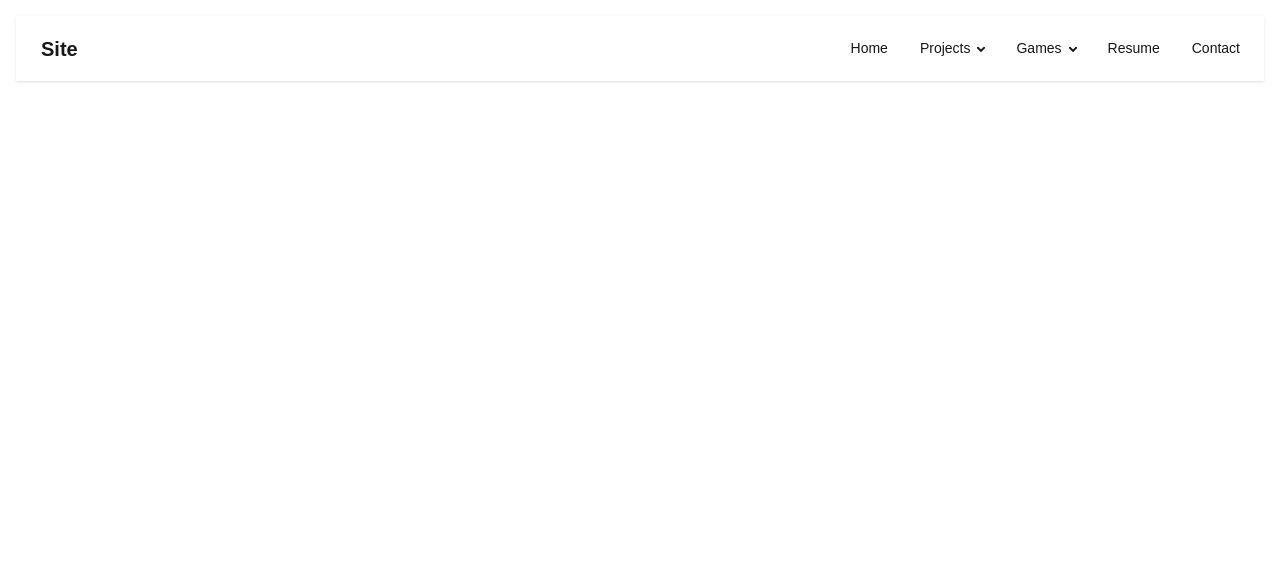
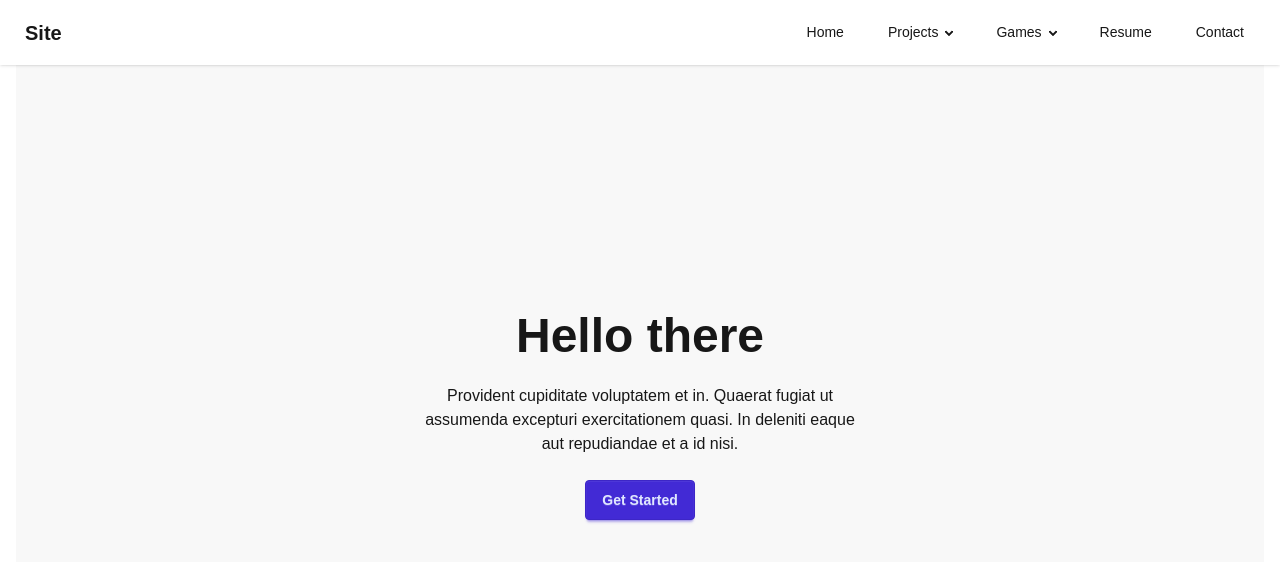
Before and after one commit to Codster177/web-dev-learning, a Next.js app in the folder next-app/: page / in a window 1280 px wide. Shown: the top 562 px of the page. Built offline with nearby package versions, Linux system fonts and the light colour scheme.

Commit message:
navbar troubles

```diff
--- /dev/null
+++ b/next-app/app/components/CenterPiece/CenterPiece.tsx
@@ -0,0 +1,20 @@
+import React from 'react'
+
+const CenterPiece = () => {
+  return (
+    <div className="hero bg-base-200 min-h-screen">
+        <div className="hero-content text-center">
+            <div className="max-w-md">
+            <h1 className="text-5xl font-bold">Hello there</h1>
+            <p className="py-6">
+                Provident cupiditate voluptatem et in. Quaerat fugiat ut assumenda excepturi exercitationem
+                quasi. In deleniti eaque aut repudiandae et a id nisi.
+            </p>
+            <button className="btn btn-primary">Get Started</button>
+            </div>
+        </div>
+    </div>
+  )
+}
+
+export default CenterPiece
--- a/next-app/app/components/NavBar/NavBar.tsx
+++ b/next-app/app/components/NavBar/NavBar.tsx
@@ -1,15 +1,15 @@
 import React from 'react'
 import NavBarItem from './NavBarItem';
 
-const NavBarCss = "navbar bg-base-100 shadow-sm";
+const NavBarCss = "navbar fixed bg-base-100 shadow-sm -ml-4 -mt-4";
 
 interface Props{
     websiteName: string;
 }
 
 const NavBar = (props: Props) => {
-    let projectsList = ["Symptomatch", "Bound by the Book", "Time Management Calculator"]
-    let gamesList = ["Boomerang Bunnie", "Growing Up", "Floral Felines", "Stray Spirit"]
+    const projectsList = ["Symptomatch", "Bound by the Book", "Time Management Calculator"]
+    const gamesList = ["Boomerang Bunnie", "Growing Up", "Floral Felines", "Stray Spirit"]
 
     return (
     <div className={NavBarCss}>
--- a/next-app/app/components/NavBar/NavBarItem.tsx
+++ b/next-app/app/components/NavBar/NavBarItem.tsx
@@ -1,5 +1,4 @@
 import React from 'react'
-
 
 interface Props{
     children: string;
@@ -10,30 +9,35 @@ interface Props{
 function navBarHelper(children: string, dropDown: boolean, dropDownList: string[]){
     if (dropDown == false)
     {
-        return <li><a>{children}</a></li>
+        return (
+            <ul tabIndex={0} className='menu menu-horizontal px-1 mr-3'>
+                <li><a>{children}</a></li>
+            </ul>
+        )
     }
     else
     {
-        return (<li>
-            <details>
+        return (
+        <ul tabIndex={0} className='menu menu-horizontal px-1 mr-3'>
+        <li>
+            <details className='dropdown'>
                 <summary>{children}</summary>
-                <ul className="dark: bg-gray-700 bg-base-100 rounded-t-none p-2">
+                <ul className="dark:bg-gray-700 bg-base-100 rounded-t-none p-2">
                     {dropDownList.map((item, index)=>(
                         <li key = {index}><a>{item}</a></li>
                     ))}
                 </ul>
             </details>
-            </li>)
+            </li>
+        </ul>)
     }
 }
 
 
 const NavBarItem = ({children, dropDown = false, dropDownList = []}: Props) => {
     return (
-    <div className = "flex-none">
-            <ul className='menu menu-horizontal px-1'>
-                {navBarHelper(children, dropDown, dropDownList)}
-            </ul>
+    <div tabIndex={0} role='button' className = "flex-none">
+            {navBarHelper(children, dropDown, dropDownList)}
     </div>
   )
 }
--- a/next-app/app/components/ProductCard/ProductCard.module.css
+++ /dev/null
@@ -1,4 +0,0 @@
-.card{
-    padding: 1rem;
-    border: 1px solid #ccc
-}
--- a/next-app/app/components/ProductCard/ProductCard.tsx
+++ /dev/null
@@ -1,15 +0,0 @@
-import React from 'react'
-import AddToCart from '../AddToCart';
-// import styles from './ProductCard.module.css'
-
-const productCardCss = 'p-5 my-5 bg-sky-400 text-white text-xl hover:bg-sky-500';
-
-const ProductCard = () => {
-  return (
-    <div>
-        <AddToCart/>
-    </div>
-  )
-}
-
-export default ProductCard
--- a/next-app/app/page.tsx
+++ b/next-app/app/page.tsx
@@ -1,11 +1,12 @@
-import Link from "next/link";
-import ProductCard from "./components/ProductCard/ProductCard";
+// import Link from "next/link";
 import NavBar from "./components/NavBar/NavBar";
+import CenterPiece from "./components/CenterPiece/CenterPiece";
 
 export default function Home() {
   return (
     <>
     <NavBar websiteName="Site"/>
+    <CenterPiece/>
     </>
   )
 }
```
